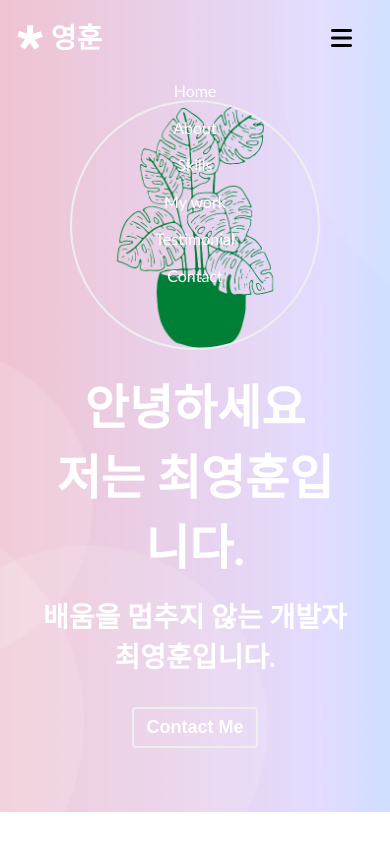
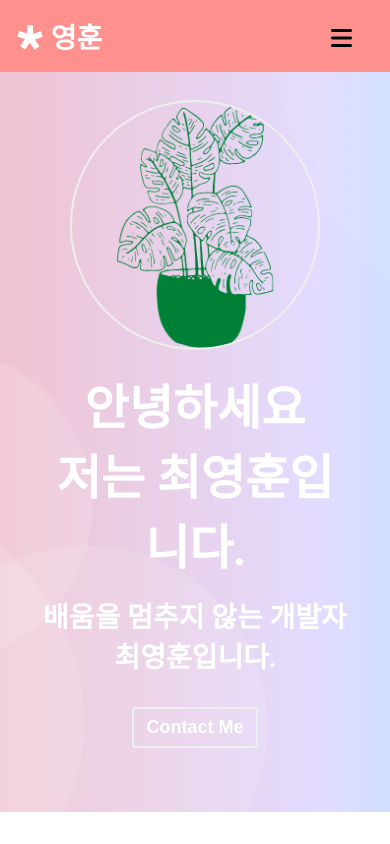
Before and after one commit to WachsenHaus/me_test, a plain HTML site: page index.html in a window 390 px wide. Both pictures are taken after a click on the button 341 px from the left and 39 px from the top of the page. Shown: the top 844 px of the page. Drawn offline with Linux system fonts and the light colour scheme.

Commit message:
css navbar mediaquer error

```diff
--- a/js/main.js
+++ b/js/main.js
@@ -28,6 +28,12 @@ navbarMenu.addEventListener("click", () => {
     return;
   }
   scrollIntoView(link);
+});
+
+const navbarToggleBtn = document.querySelector(".navbar__toggle-btn");
+navbarToggleBtn.addEventListener("click", () => {
+  navbarMenu.classList.toggle("open");
+  console.log("a");
 });
 
 //컨택트버튼클릭시 해당 요소로 이동
--- a/style.css
+++ b/style.css
@@ -496,11 +496,17 @@ p {
   #navbar {
     flex-direction: column;
     align-items: flex-start;
+    background-color: var(--color-pink);
   }
   .navbar__menu {
     flex-direction: column;
     text-align: center;
     width: 100%;
+    display: none;
+  }
+  .navbar__menu.open {
+    display: block;
+    background-color: red;
   }
 
   .about__majors {
```
